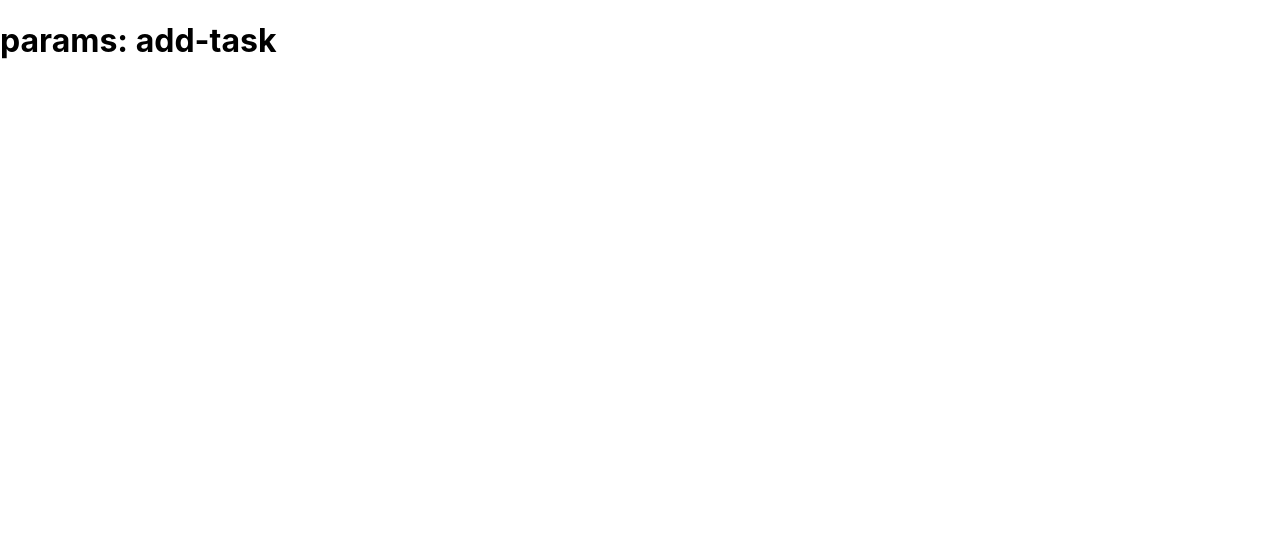
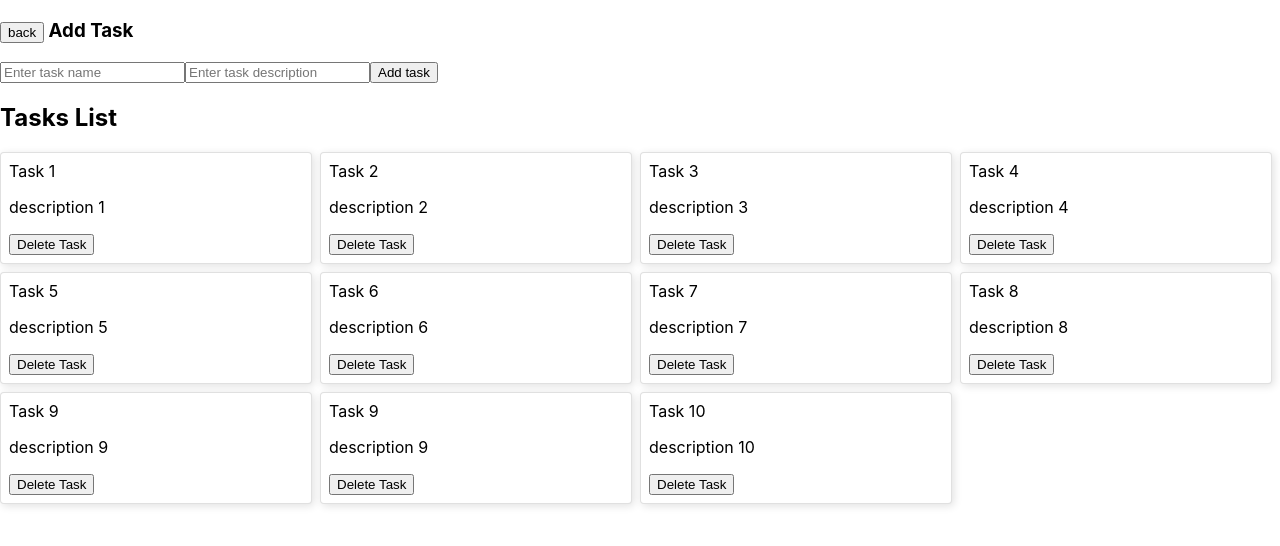
Before and after one commit to rosanyonghang/movietutorial, a React (Create React App) app: page /add-task in a window 1280 px wide. Shown: the top 546 px of the page. Built offline with nearby package versions, Linux system fonts and the light colour scheme; a web font is replaced by a local one.

Commit message:
Temp: Combine all add task screens into one

```diff
--- a/src/App.js
+++ b/src/App.js
@@ -3,11 +3,13 @@ import {HomeLayout} from "./layouts/HomeLayout";
 import {Route, Routes} from "react-router";
 import {AuthLayout} from "./layouts/AuthLayout";
 import {DynamicRoute} from "./pages/Dynamic";
+import {AddTaskScreen} from "./pages/AddTaskScreen";
 const App= ()=> {
     const routes = [
         {path:'', element: <AuthLayout/>},
-        {path:'/:rambilas', element: <DynamicRoute/>},
+        {path:'/dynamo/:rambilas', element: <DynamicRoute/>},
         {path:'home', element: <HomeLayout/>},
+        {path:'/add-task', element: <AddTaskScreen/>},
         {path:'*', element: <AuthLayout/>},
     ]
   return (
--- a/src/layouts/AuthLayout.js
+++ b/src/layouts/AuthLayout.js
@@ -29,6 +29,12 @@ export const AuthLayout = () => {
             alert('Wrong creds')
         }
     }
+
+    const temp = {
+        title:'test',
+        status:'next'
+    }
+
     return <div>
         <form onSubmit={loginUser}>
             <input type="text" name={"username"} onChange={formHandler} value={creds.username}
@@ -36,8 +42,8 @@ export const AuthLayout = () => {
             <input type="text" name={"password"} onChange={formHandler} value={creds.password}
                    placeholder={"enter password"}/>
             <button type={"submit"}>Login</button>
-            <button onClick={()=> navigate('/randomness')}>Jus go dynamic</button>
-            <Link to={'/randomness2'}>Randomness2</Link>
+            <button onClick={()=> navigate('/dynamo/randomness')}>Jus go dynamic</button>
+            <Link to={'/dynamo/randomness2'}>Randomness2</Link>
         </form>
     </div>
 }
--- /dev/null
+++ b/src/pages/AddTaskScreen.js
@@ -0,0 +1,88 @@
+import {AddTaskForm} from "../components/modules/home/AddTaskForm";
+import {TasksList} from "../components/modules/home/TasksList";
+import {useState} from "react";
+import {useNavigate} from "react-router";
+import {TaskCard} from "../components/modules/home/TaskCard";
+
+export const AddTaskScreen = () => {
+    const [showDialog, setShowDialog] = useState(false);
+    const navigate = useNavigate();
+
+    const [formValues, setFormValues] = useState({title: '', description: ''})
+    const [tasks,setTasks] = useState([
+        {id: '1', title: "Task 1", status: 'todo', description: "description 1"},
+        {id: '2', title: "Task 2", status: 'todo', description: "description 2"},
+        {id: '3', title: "Task 3", status: 'todo', description: "description 3"},
+        {id: '4', title: "Task 4", status: 'todo', description: "description 4"},
+        {id: '5', title: "Task 5", status: 'todo', description: "description 5"},
+        {id: '6', title: "Task 6", status: 'todo', description: "description 6"},
+        {id: '7', title: "Task 7", status: 'todo', description: "description 7"},
+        {id: '8', title: "Task 8", status: 'todo', description: "description 8"},
+        {id: '9', title: "Task 9", status: 'todo', description: "description 9"},
+        {id: '9', title: "Task 9", status: 'todo', description: "description 9"},
+        {id: '10', title: "Task 10", status: 'todo', description: "description 10"},
+    ]);
+
+
+    const formHandler = (e) => {
+        setFormValues({
+            ...formValues,
+            [e.target.name]: e.target.value
+        });
+    }
+
+
+    const addTaskHandler = (e) => {
+        e.preventDefault();
+        setTasks([...tasks,
+            {
+            ...formValues,
+            // title: formValues.title,
+            // description: formValues.description,
+            id: (new Date()).toString(),
+            status: 'todo'
+        }]);
+    }
+    const getTaskValue = (title)=>{
+        alert(title)
+    }
+
+    const getTaskValue2 = (title)=>{
+        alert(title);
+    }
+    const deleteTask = (id)=>{
+        const tempTasks = tasks.filter(v=> v.id !== id);
+        setTasks(tempTasks);
+    }
+
+    return <section className="home-screen screen">
+        <section>
+            <h1> <button onClick={()=>navigate(-1)}>back</button>  Add Task</h1>
+            <form onSubmit={addTaskHandler}>
+                <input type="text" name={"title"}
+                       value={formValues.title}
+                       placeholder={"Enter task name"}
+                       onChange={formHandler}/>
+
+                <input type="text"
+                       value={formValues.description}
+                       name={"description"} placeholder={"Enter task description"}
+                       onChange={formHandler}
+                />
+                <button type={"submit"}>Add task</button>
+            </form>
+        </section>
+        <div className={"tasks-list"}>
+            <h2>Tasks List</h2>
+            <div className="tasks">
+                {tasks.map((cardData, key) => (
+                    <div className={"card"} key={key}>
+                        <div>{cardData.title}</div>
+                        <p>{cardData.description}</p>
+                        <button onClick={()=>deleteTask(cardData.id)}>Delete Task</button>
+                    </div>
+                ))}
+            </div>
+        </div>
+    </section>
+}
```
Also changed, not shown: src/components/modules/home/AddTaskForm.js (+0 -33 lines).
